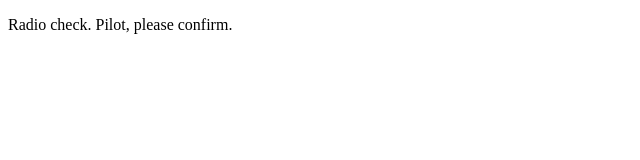
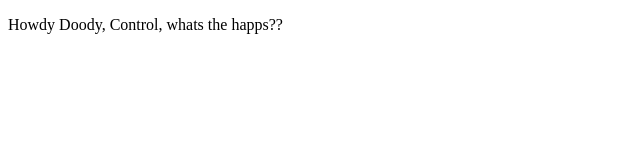
Before and after one commit to rowan-polster/Studio-22.7-Communication-Log, a plain HTML site: page index.html in a window 1280 px wide. Shown: the whole page, without its empty margins (0-640 px from the left). Drawn offline with Linux system fonts and the light colour scheme.

Commit message:
greeted control with a howdy doody

```diff
--- a/index.html
+++ b/index.html
@@ -1,6 +1,6 @@
 <!DOCTYPE html>
     <html>
         <body>
-            <p>Radio check. Pilot, please confirm.</p>
+            <p>Howdy Doody, Control, whats the happs??</p>
         </body>
     </html>
```
